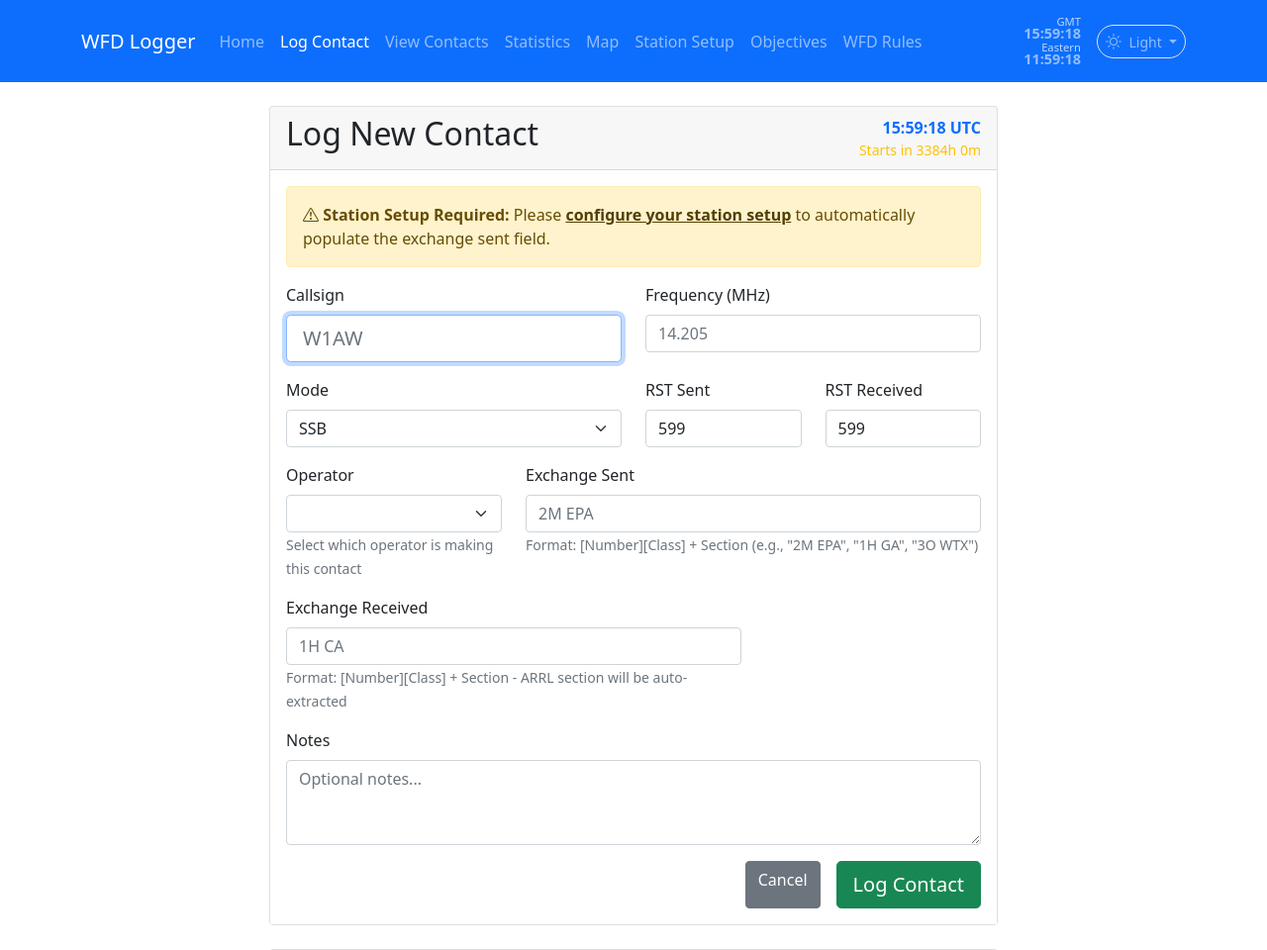
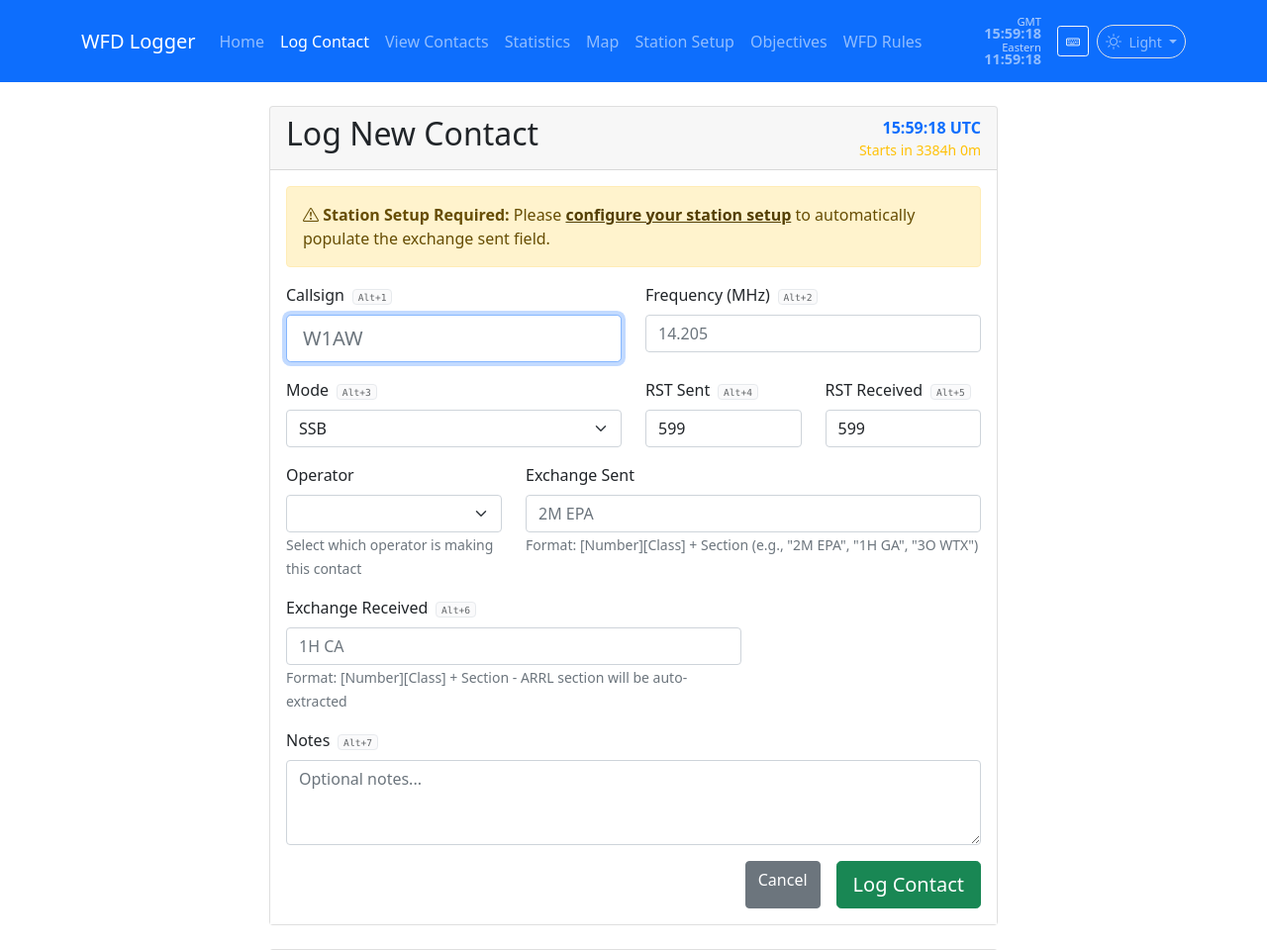
Before and after one commit to shadowhegemon/WFDpy, a Flask app: page /log in a window 1280 px wide. Shown: the top 960 px of the page at 99% size. Run offline with Flask 3, Linux system fonts and the light colour scheme; lists and menus that the app fills with data are empty; some libraries are stand-ins or nearby versions.

Commit message:
Implement comprehensive keyboard shortcuts system for rapid contest logging
Major Features:
- 30+ keyboard shortcuts for navigation, form fields, and actions
- Context-aware shortcuts that work appropriately on different pages
- Interactive help modal with categorized shortcut reference
- Smart form navigation with Enter key advancing to next field

Navigation Shortcuts:
- Alt+H/L/C/S/M/O/T for quick page navigation
- Alt+1-7 for direct form field access on log page
- F1 or Alt+? for help modal

Quick Value Shortcuts:
- Ctrl+5/9 for common RST values (599/59)
- Ctrl+P/C/D for mode selection (SSB/CW/Digital)
- Ctrl+Enter for form submission
- Alt+D for quick theme toggling

User Interface Enhancements:
- Keyboard icon in navigation for easy help access
- Visual shortcut hints on form labels (Alt+1, Alt+2, etc.)
- Theme-aware styling for shortcut elements
- Toast notifications for shortcut status changes

Technical Implementation:
- Smart input field detection to avoid interference with typing
- Form enhancement for rapid logging workflow
- Modal and escape key handling
- Graceful error handling and fallbacks

Usage Example Workflow:
Alt+L → Alt+1 → type callsign → Enter → frequency → Enter →
Ctrl+P → Enter → Ctrl+5 → Enter → Ctrl+5 → Enter →
exchange → Ctrl+Enter (complete contact in seconds!)

Documentation:
- Comprehensive README section with all shortcuts
- Usage examples and power user tips
- Interactive help system within application

```diff
--- a/static/css/dark-mode.css
+++ b/static/css/dark-mode.css
@@ -1372,3 +1372,45 @@ body {
   background-color: var(--bs-secondary-bg) !important;
   border-color: var(--bs-card-border-color) !important;
 }
+
+/* Keyboard shortcut hints styling */
+.shortcut-hint {
+  opacity: 0.7;
+  font-size: 0.7rem !important;
+}
+
+.shortcut-hint kbd {
+  font-size: 0.6rem !important;
+  padding: 0.1rem 0.3rem !important;
+  background-color: var(--bs-secondary-bg);
+  border: 1px solid var(--bs-border-color);
+  border-radius: 0.25rem;
+  color: var(--bs-body-color);
+}
+
+/* Dark theme kbd styling */
+[data-bs-theme="dark"] .shortcut-hint kbd,
+[data-bs-theme="auburn"] .shortcut-hint kbd,
+[data-bs-theme="alabama"] .shortcut-hint kbd,
+[data-bs-theme="georgia"] .shortcut-hint kbd,
+[data-bs-theme="lsu"] .shortcut-hint kbd,
+[data-bs-theme="florida"] .shortcut-hint kbd,
+[data-bs-theme="tennessee"] .shortcut-hint kbd,
+[data-bs-theme="tamu"] .shortcut-hint kbd,
+[data-bs-theme="army"] .shortcut-hint kbd,
+[data-bs-theme="navy"] .shortcut-hint kbd,
+[data-bs-theme="airforce"] .shortcut-hint kbd,
+[data-bs-theme="marines"] .shortcut-hint kbd,
+[data-bs-theme="winter-dark"] .shortcut-hint kbd,
+[data-bs-theme="patriotic"] .shortcut-hint kbd,
+[data-bs-theme="neon"] .shortcut-hint kbd {
+  background-color: var(--bs-tertiary-bg);
+  border-color: var(--bs-border-color);
+  color: #ffffff;
+}
+
+/* Keyboard shortcuts help button styling */
+.btn-outline-light:hover {
+  background-color: rgba(255, 255, 255, 0.1) !important;
+  border-color: rgba(255, 255, 255, 0.3) !important;
+}
--- /dev/null
+++ b/static/js/keyboard-shortcuts.js
@@ -0,0 +1,433 @@
+/**
+ * WFD Logger Keyboard Shortcuts System
+ * Provides rapid logging shortcuts for contest operations
+ */
+
+class WFDKeyboardShortcuts {
+    constructor() {
+        this.shortcuts = new Map();
+        this.isEnabled = true;
+        this.helpModalVisible = false;
+
+        // Initialize shortcuts
+        this.initializeShortcuts();
+
+        // Bind event listeners
+        this.bindEvents();
+
+        // Show shortcuts in form labels
+        this.addShortcutHints();
+
+        console.log('WFD Keyboard Shortcuts initialized');
+    }
+
+    initializeShortcuts() {
+        // Navigation shortcuts (global)
+        this.addShortcut('Alt+H', () => this.navigateTo('/'), 'Go to Home page');
+        this.addShortcut('Alt+L', () => this.navigateTo('/log'), 'Go to Log Contact page');
+        this.addShortcut('Alt+C', () => this.navigateTo('/contacts'), 'View All Contacts');
+        this.addShortcut('Alt+S', () => this.navigateTo('/stats'), 'View Statistics');
+        this.addShortcut('Alt+M', () => this.navigateTo('/map'), 'View Contact Map');
+        this.addShortcut('Alt+O', () => this.navigateTo('/objectives'), 'View Objectives');
+        this.addShortcut('Alt+T', () => this.navigateTo('/setup'), 'Station Setup');
+
+        // Form navigation shortcuts (when in forms)
+        this.addShortcut('Tab', null, 'Next field');
+        this.addShortcut('Shift+Tab', null, 'Previous field');
+        this.addShortcut('Enter', () => this.handleEnterKey(), 'Submit form or next field');
+        this.addShortcut('Escape', () => this.handleEscapeKey(), 'Cancel/Clear or close modals');
+
+        // Quick field access (on log contact page)
+        this.addShortcut('Alt+1', () => this.focusField('callsign'), 'Focus Callsign field');
+        this.addShortcut('Alt+2', () => this.focusField('frequency'), 'Focus Frequency field');
+        this.addShortcut('Alt+3', () => this.focusField('mode'), 'Focus Mode field');
+        this.addShortcut('Alt+4', () => this.focusField('rst_sent'), 'Focus RST Sent field');
+        this.addShortcut('Alt+5', () => this.focusField('rst_received'), 'Focus RST Received field');
+        this.addShortcut('Alt+6', () => this.focusField('exchange_received'), 'Focus Exchange Received field');
+        this.addShortcut('Alt+7', () => this.focusField('notes'), 'Focus Notes field');
+
+        // Quick RST shortcuts (when in RST fields)
+        this.addShortcut('Ctrl+5', () => this.setRST('599'), 'Set RST to 599');
+        this.addShortcut('Ctrl+9', () => this.setRST('59'), 'Set RST to 59');
+
+        // Mode selection shortcuts (when in mode field)
+        this.addShortcut('Ctrl+P', () => this.setMode('SSB'), 'Set mode to SSB (Phone)');
+        this.addShortcut('Ctrl+C', () => this.setMode('CW'), 'Set mode to CW');
+        this.addShortcut('Ctrl+D', () => this.setMode('DIGITAL'), 'Set mode to Digital');
+
+        // Action shortcuts
+        this.addShortcut('Ctrl+Enter', () => this.submitForm(), 'Submit current form');
+        this.addShortcut('Ctrl+R', () => this.clearForm(), 'Clear/Reset form');
+        this.addShortcut('Alt+N', () => this.newContact(), 'New contact (clear form)');
+
+        // Utility shortcuts
+        this.addShortcut('F1', () => this.showHelp(), 'Show keyboard shortcuts help');
+        this.addShortcut('Alt+?', () => this.showHelp(), 'Show keyboard shortcuts help');
+        this.addShortcut('Ctrl+/', () => this.toggleShortcuts(), 'Enable/disable shortcuts');
+
+        // Theme shortcuts
+        this.addShortcut('Alt+D', () => this.toggleDarkMode(), 'Toggle between light/dark theme');
+        this.addShortcut('Ctrl+T', () => this.openThemeSelector(), 'Open theme selector');
+    }
+
+    addShortcut(keyCombo, handler, description) {
+        this.shortcuts.set(keyCombo.toLowerCase(), {
+            handler: handler,
+            description: description,
+            combo: keyCombo
+        });
+    }
+
+    bindEvents() {
+        document.addEventListener('keydown', (e) => {
+            if (!this.isEnabled) return;
+
+            // Don't handle shortcuts when typing in input fields (except for special cases)
+            if (this.isInputField(e.target) && !this.isSpecialKey(e)) {
+                return;
+            }
+
+            const combo = this.getKeyCombo(e);
+            const shortcut = this.shortcuts.get(combo);
+
+            if (shortcut && shortcut.handler) {
+                e.preventDefault();
+                try {
+                    shortcut.handler();
+                } catch (error) {
+                    console.error('Shortcut handler error:', error);
+                }
+            }
+        });
+
+        // Handle special Enter key behavior in forms
+        document.addEventListener('keydown', (e) => {
+            if (e.key === 'Enter' && this.isInputField(e.target)) {
+                // In log form, move to next field instead of submitting
+                if (window.location.pathname === '/log' && !e.ctrlKey) {
+                    e.preventDefault();
+                    this.moveToNextField(e.target);
+                }
+            }
+        });
+    }
+
+    getKeyCombo(event) {
+        const keys = [];
+
+        if (event.ctrlKey) keys.push('Ctrl');
+        if (event.altKey) keys.push('Alt');
+        if (event.shiftKey) keys.push('Shift');
+
+        // Handle special keys
+        let key = event.key;
+        if (key === ' ') key = 'Space';
+        else if (key.length === 1) key = key.toUpperCase();
+
+        keys.push(key);
+
+        return keys.join('+').toLowerCase();
+    }
+
+    isInputField(element) {
+        const inputTypes = ['INPUT', 'TEXTAREA', 'SELECT'];
+        return inputTypes.includes(element.tagName) || element.contentEditable === 'true';
+    }
+
+    isSpecialKey(event) {
+        // These key combos should work even in input fields
+        const specialCombos = ['f1', 'alt+?', 'escape', 'ctrl+enter', 'ctrl+/', 'alt+d'];
+        const combo = this.getKeyCombo(event);
+        return specialCombos.includes(combo);
+    }
+
+    // Navigation functions
+    navigateTo(url) {
+        window.location.href = url;
+    }
+
+    focusField(fieldName) {
+        const field = document.getElementById(fieldName) || document.querySelector(`[name="${fieldName}"]`);
+        if (field) {
+            field.focus();
+            if (field.tagName === 'INPUT' && field.type === 'text') {
+                field.select();
+            }
+        }
+    }
+
+    setRST(value) {
+        const activeElement = document.activeElement;
+        if (activeElement && (activeElement.name === 'rst_sent' || activeElement.name === 'rst_received')) {
+            activeElement.value = value;
+            // Trigger change event
+            activeElement.dispatchEvent(new Event('change', { bubbles: true }));
+        } else {
+            // Set both RST fields if none focused
+            const rstSent = document.querySelector('[name="rst_sent"]');
+            const rstReceived = document.querySelector('[name="rst_received"]');
+            if (rstSent) rstSent.value = value;
+            if (rstReceived) rstReceived.value = value;
+        }
+    }
+
+    setMode(mode) {
+        const modeField = document.querySelector('[name="mode"]');
+        if (modeField) {
+            modeField.value = mode;
+            modeField.dispatchEvent(new Event('change', { bubbles: true }));
+        }
+    }
+
+    handleEnterKey() {
+        const activeElement = document.activeElement;
+        if (this.isInputField(activeElement)) {
+            this.moveToNextField(activeElement);
+        }
+    }
+
+    handleEscapeKey() {
+        // Close modals first
+        const modalBackdrop = document.querySelector('.modal.show');
+        if (modalBackdrop) {
+            const modal = bootstrap.Modal.getInstance(modalBackdrop);
+            if (modal) modal.hide();
+            return;
+        }
+
+        // Clear active field
+        const activeElement = document.activeElement;
+        if (this.isInputField(activeElement)) {
+            activeElement.blur();
+            if (activeElement.tagName === 'INPUT' || activeElement.tagName === 'TEXTAREA') {
+                activeElement.value = '';
+            }
+        }
+    }
+
+    moveToNextField(currentField) {
+        const form = currentField.closest('form');
+        if (!form) return;
+
+        const formElements = Array.from(form.elements).filter(el =>
+            !el.disabled && el.type !== 'hidden' && el.type !== 'submit'
+        );
+
+        const currentIndex = formElements.indexOf(currentField);
+        const nextIndex = (currentIndex + 1) % formElements.length;
+
+        if (formElements[nextIndex]) {
+            formElements[nextIndex].focus();
+            if (formElements[nextIndex].type === 'text') {
+                formElements[nextIndex].select();
+            }
+        }
+    }
+
+    submitForm() {
+        const form = document.querySelector('form');
+        if (form) {
+            const submitButton = form.querySelector('[type="submit"]');
+            if (submitButton) {
+                submitButton.click();
+            }
+        }
+    }
+
+    clearForm() {
+        const form = document.querySelector('form');
+        if (form && confirm('Clear all form fields?')) {
+            form.reset();
+            // Focus first field
+            const firstField = form.querySelector('input:not([type="hidden"]), textarea, select');
+            if (firstField) firstField.focus();
+        }
+    }
+
+    newContact() {
+        if (window.location.pathname === '/log') {
+            this.clearForm();
+        } else {
+            this.navigateTo('/log');
+        }
+    }
+
+    toggleDarkMode() {
+        // Find current theme and toggle to its counterpart
+        const currentTheme = localStorage.getItem('theme') || 'light';
+        let newTheme;
+
+        if (currentTheme === 'light') {
+            newTheme = 'dark';
+        } else if (currentTheme === 'dark') {
+            newTheme = 'light';
+        } else if (currentTheme.includes('-light')) {
+            newTheme = currentTheme.replace('-light', '');
+        } else {
+            // Assume it's a dark variant, try to make it light
+            newTheme = currentTheme + '-light';
+        }
+
+        // Apply theme using existing function
+        if (typeof applyTheme === 'function') {
+            applyTheme(newTheme);
+            localStorage.setItem('theme', newTheme);
+        }
+    }
+
+    openThemeSelector() {
+        const themeDropdown = document.getElementById('themeDropdown');
+        if (themeDropdown) {
+            const dropdown = new bootstrap.Dropdown(themeDropdown);
+            dropdown.show();
+        }
+    }
+
+    toggleShortcuts() {
+        this.isEnabled = !this.isEnabled;
+        const status = this.isEnabled ? 'enabled' : 'disabled';
+        this.showToast(`Keyboard shortcuts ${status}`, this.isEnabled ? 'success' : 'warning');
+    }
+
+    showHelp() {
+        if (this.helpModalVisible) return;
+
+        this.helpModalVisible = true;
+        const modal = this.createHelpModal();
+        document.body.appendChild(modal);
+
+        const bsModal = new bootstrap.Modal(modal);
+        bsModal.show();
+
+        modal.addEventListener('hidden.bs.modal', () => {
+            document.body.removeChild(modal);
+            this.helpModalVisible = false;
+        });
+    }
+
+    createHelpModal() {
+        const modal = document.createElement('div');
+        modal.className = 'modal fade';
+        modal.tabIndex = -1;
+
+        const shortcuts = Array.from(this.shortcuts.entries())
+            .map(([combo, data]) => ({ combo, ...data }))
+            .sort((a, b) => a.combo.localeCompare(b.combo));
+
+        const categories = {
+            'Navigation': shortcuts.filter(s => s.combo.startsWith('Alt+') && s.description.includes('Go to')),
+            'Form Fields': shortcuts.filter(s => s.combo.startsWith('Alt+') && s.description.includes('Focus')),
+            'Quick Actions': shortcuts.filter(s => s.combo.startsWith('Ctrl+') && !s.description.includes('Set')),
+            'Quick Values': shortcuts.filter(s => s.description.includes('Set')),
+            'General': shortcuts.filter(s => !['Alt+', 'Ctrl+'].some(prefix => s.combo.startsWith(prefix)) || s.combo === 'F1')
+        };
+
+        let categorizedShortcuts = '';
+        Object.entries(categories).forEach(([category, shortcuts]) => {
+            if (shortcuts.length > 0) {
+                categorizedShortcuts += `
+                    <h6 class="mt-3 mb-2 text-primary">${category}</h6>
+                    ${shortcuts.map(s => `
+                        <div class="d-flex justify-content-between py-1">
+                            <span><kbd>${s.combo}</kbd></span>
+                            <span class="ms-3">${s.description}</span>
+                        </div>
+                    `).join('')}
+                `;
+            }
+        });
+
+        modal.innerHTML = `
+            <div class="modal-dialog modal-lg">
+                <div class="modal-content">
+                    <div class="modal-header">
+                        <h5 class="modal-title">
+                            <i class="bi bi-keyboard"></i> Keyboard Shortcuts
+                        </h5>
+                        <button type="button" class="btn-close" data-bs-dismiss="modal"></button>
+                    </div>
+                    <div class="modal-body">
+                        <p class="text-muted">Use these keyboard shortcuts for rapid contest logging:</p>
+                        ${categorizedShortcuts}
+                        <div class="mt-3 p-3 bg-light rounded">
+                            <small class="text-muted">
+                                <i class="bi bi-info-circle"></i>
+                                <strong>Tip:</strong> Most shortcuts work globally, but form shortcuts work best on the Log Contact page.
+                                Use <kbd>Ctrl+/</kbd> to temporarily disable shortcuts if needed.
+                            </small>
+                        </div>
+                    </div>
+                    <div class="modal-footer">
+                        <button type="button" class="btn btn-secondary" data-bs-dismiss="modal">Close</button>
+                    </div>
+                </div>
+            </div>
+        `;
+
+        return modal;
+    }
+
+    showToast(message, type = 'info') {
+        // Create toast if bootstrap toasts are available
+        const toast = document.createElement('div');
+        toast.className = `toast align-items-center text-white bg-${type} border-0`;
+        toast.setAttribute('role', 'alert');
+        toast.style.position = 'fixed';
+        toast.style.top = '20px';
+        toast.style.right = '20px';
+        toast.style.zIndex = '9999';
+
+        toast.innerHTML = `
+            <div class="d-flex">
+                <div class="toast-body">
+                    <i class="bi bi-keyboard me-2"></i>${message}
+                </div>
+                <button type="button" class="btn-close btn-close-white me-2 m-auto" data-bs-dismiss="toast"></button>
+            </div>
+        `;
+
+        document.body.appendChild(toast);
+        const bsToast = new bootstrap.Toast(toast, { delay: 3000 });
+        bsToast.show();
+
+        toast.addEventListener('hidden.bs.toast', () => {
+            document.body.removeChild(toast);
+        });
+    }
+
+    addShortcutHints() {
+        // Add shortcut hints to form labels
+        const fieldMappings = {
+            'callsign': 'Alt+1',
+            'frequency': 'Alt+2',
+            'mode': 'Alt+3',
+            'rst_sent': 'Alt+4',
+            'rst_received': 'Alt+5',
+            'exchange_received': 'Alt+6',
+            'notes': 'Alt+7'
+        };
+
+        Object.entries(fieldMappings).forEach(([fieldName, shortcut]) => {
+            const field = document.getElementById(fieldName) || document.querySelector(`[name="${fieldName}"]`);
+            if (field) {
+                const label = document.querySelector(`label[for="${fieldName}"]`);
+                if (label && !label.querySelector('.shortcut-hint')) {
+                    const hint = document.createElement('small');
+                    hint.className = 'shortcut-hint text-muted ms-2';
+                    hint.innerHTML = `<kbd class="small">${shortcut}</kbd>`;
+                    label.appendChild(hint);
+                }
+            }
+        });
+    }
+}
+
+// Initialize shortcuts when DOM is loaded
+document.addEventListener('DOMContentLoaded', () => {
+    // Only initialize if bootstrap is available
+    if (typeof bootstrap !== 'undefined') {
+        window.wfdShortcuts = new WFDKeyboardShortcuts();
+    } else {
+        console.warn('Bootstrap not found, keyboard shortcuts disabled');
+    }
+});
--- a/templates/base.html
+++ b/templates/base.html
@@ -42,6 +42,11 @@
                             <span class="fw-bold" style="font-size: 0.9rem; line-height: 1;" id="local-time">--:--:--</span>
                         </div>
                     </div>
+
+                    <!-- Keyboard shortcuts help button -->
+                    <button class="btn btn-outline-light btn-sm me-2" type="button" onclick="wfdShortcuts?.showHelp()" title="Keyboard Shortcuts (F1)">
+                        <i class="bi bi-keyboard"></i>
+                    </button>
 
                     <!-- Theme selector dropdown -->
                     <div class="dropdown">
@@ -97,6 +102,9 @@
     {% block content %}{% endblock %}
 
     <script src="https://cdn.jsdelivr.net/npm/bootstrap@5.1.3/dist/js/bootstrap.bundle.min.js"></script>
+
+    <!-- Keyboard Shortcuts System -->
+    <script src="{{ url_for('static', filename='js/keyboard-shortcuts.js') }}"></script>
 
     <!-- Theme Switching JavaScript -->
     <script>
```
Also changed, not shown: README.md.
